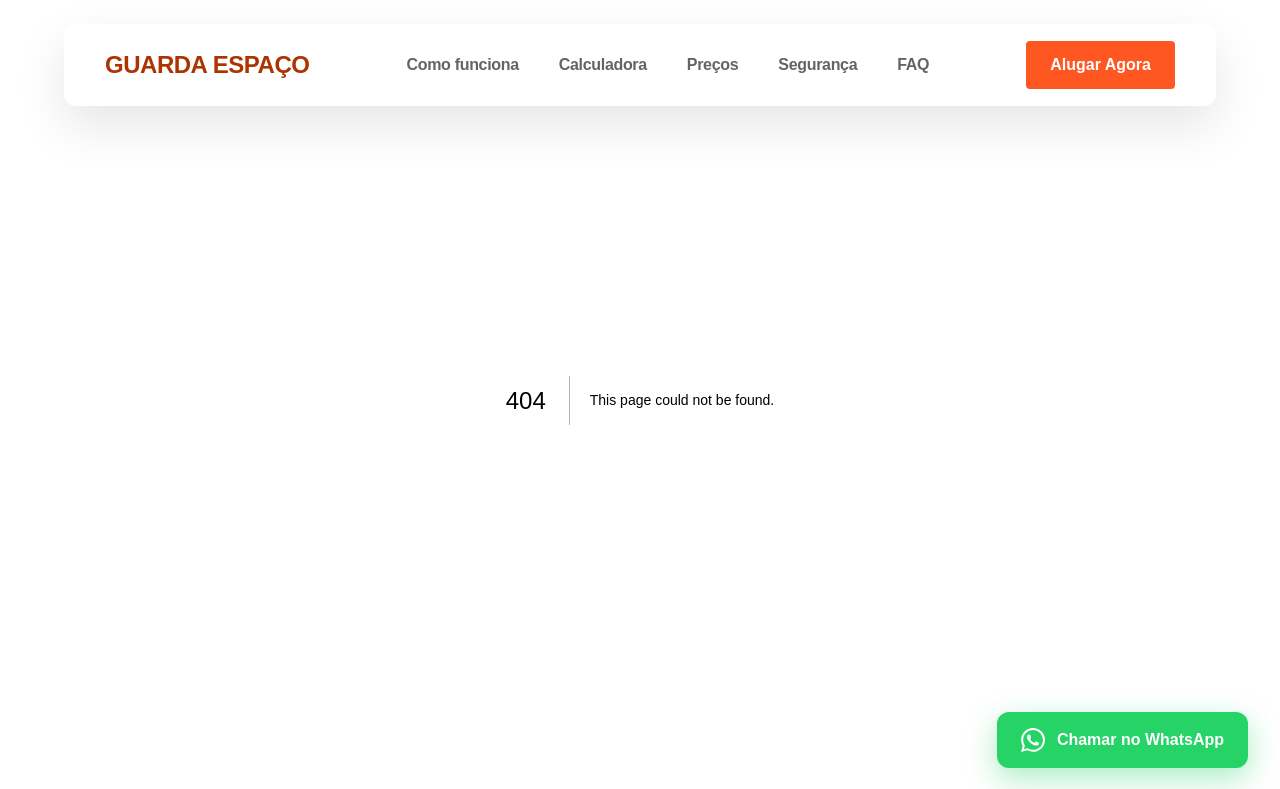
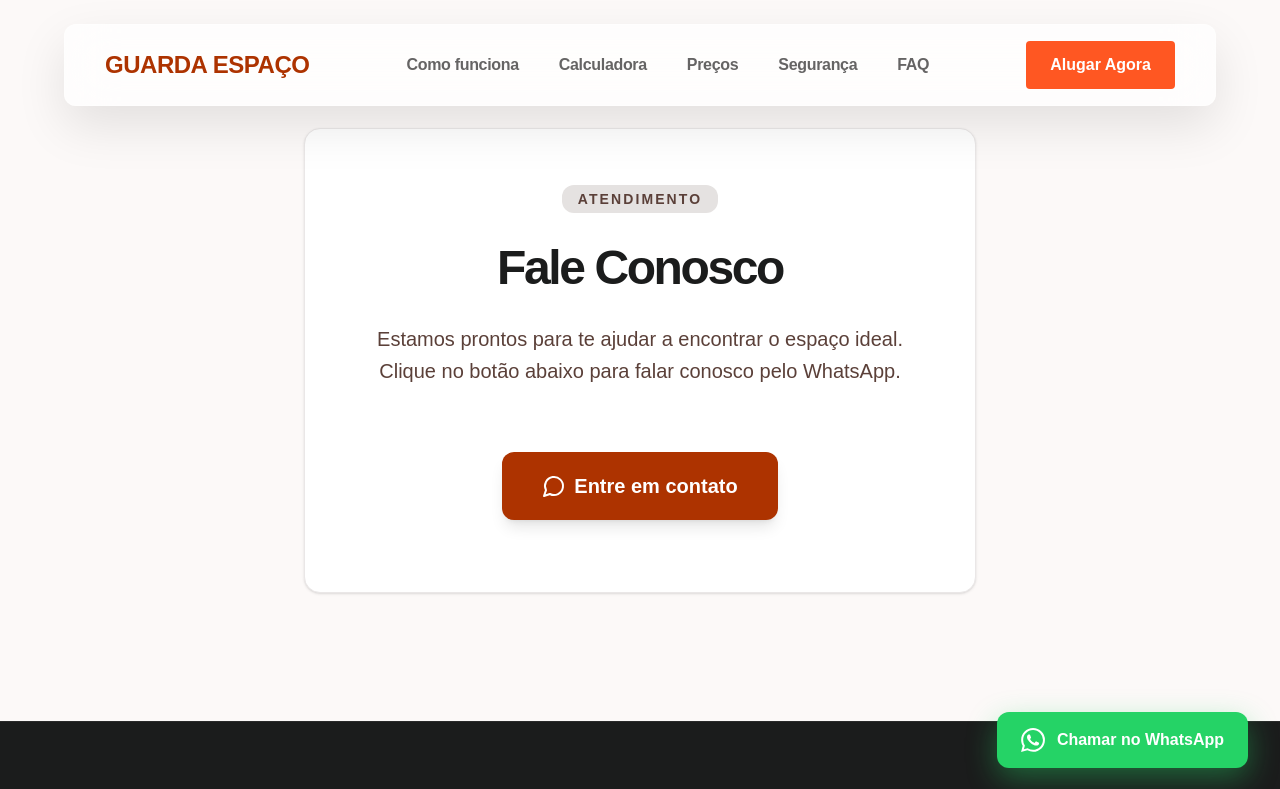
Before and after one commit to pedronanonel/guardaespaco-lp, a Next.js app: page /contato in a window 1280 px wide. Before the commit this address had no page. Shown: the top 789 px of the page. Built offline with nearby package versions, Linux system fonts and the light colour scheme; a web font is replaced by a local one.

Commit message:
feat: add contact page with whatsapp link

```diff
--- /dev/null
+++ b/src/app/contato/page.tsx
@@ -0,0 +1,47 @@
+import { Metadata } from "next";
+
+export const metadata: Metadata = {
+  title: "Contato | Guarda Espaço",
+  description: "Entre em contato conosco pelo WhatsApp para alugar o seu box.",
+};
+
+export default function ContatoPage() {
+  return (
+    <main className="flex-grow w-full max-w-[1536px] mx-auto px-6 py-20 md:py-32 flex flex-col items-center justify-center min-h-[70vh]">
+      <div className="max-w-2xl w-full mx-auto text-center space-y-8 bg-surface-container-lowest p-8 md:p-14 rounded-2xl shadow-sm border border-surface-container-high">
+        <span className="inline-block px-4 py-1 bg-surface-container-highest text-on-surface-variant text-sm uppercase tracking-[0.15em] rounded-full font-bold">
+          Atendimento
+        </span>
+        <h1 className="text-4xl md:text-5xl font-black tracking-tighter text-on-surface leading-[0.95]">
+          Fale Conosco
+        </h1>
+        <p className="text-lg md:text-xl text-on-surface-variant leading-relaxed pb-4">
+          Estamos prontos para te ajudar a encontrar o espaço ideal. Clique no botão abaixo para falar conosco pelo WhatsApp.
+        </p>
+        <div className="pt-4 pb-4">
+          <a
+            href="https://wa.me/5544991666498?text=quero%20alugar%20um%20box"
+            target="_blank"
+            rel="noopener noreferrer"
+            className="inline-flex items-center justify-center gap-2 px-10 py-5 text-xl font-bold rounded-full bg-primary text-on-primary hover:opacity-90 transition-all shadow-lg hover:shadow-xl hover:-translate-y-0.5"
+          >
+            <svg
+              xmlns="http://www.w3.org/2000/svg"
+              width="24"
+              height="24"
+              viewBox="0 0 24 24"
+              fill="none"
+              stroke="currentColor"
+              strokeWidth="2"
+              strokeLinecap="round"
+              strokeLinejoin="round"
+            >
+              <path d="M7.9 20A9 9 0 1 0 4 16.1L2 22Z" />
+            </svg>
+            Entre em contato
+          </a>
+        </div>
+      </div>
+    </main>
+  );
+}
```
